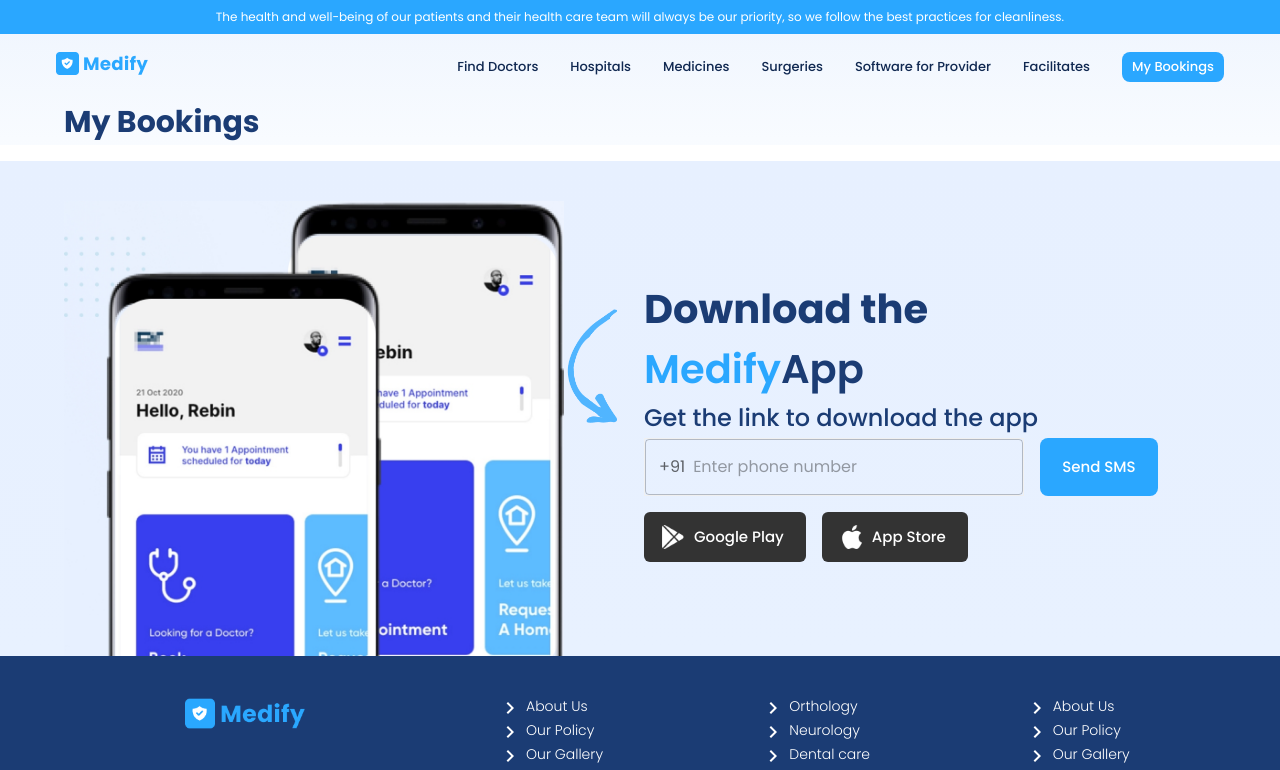
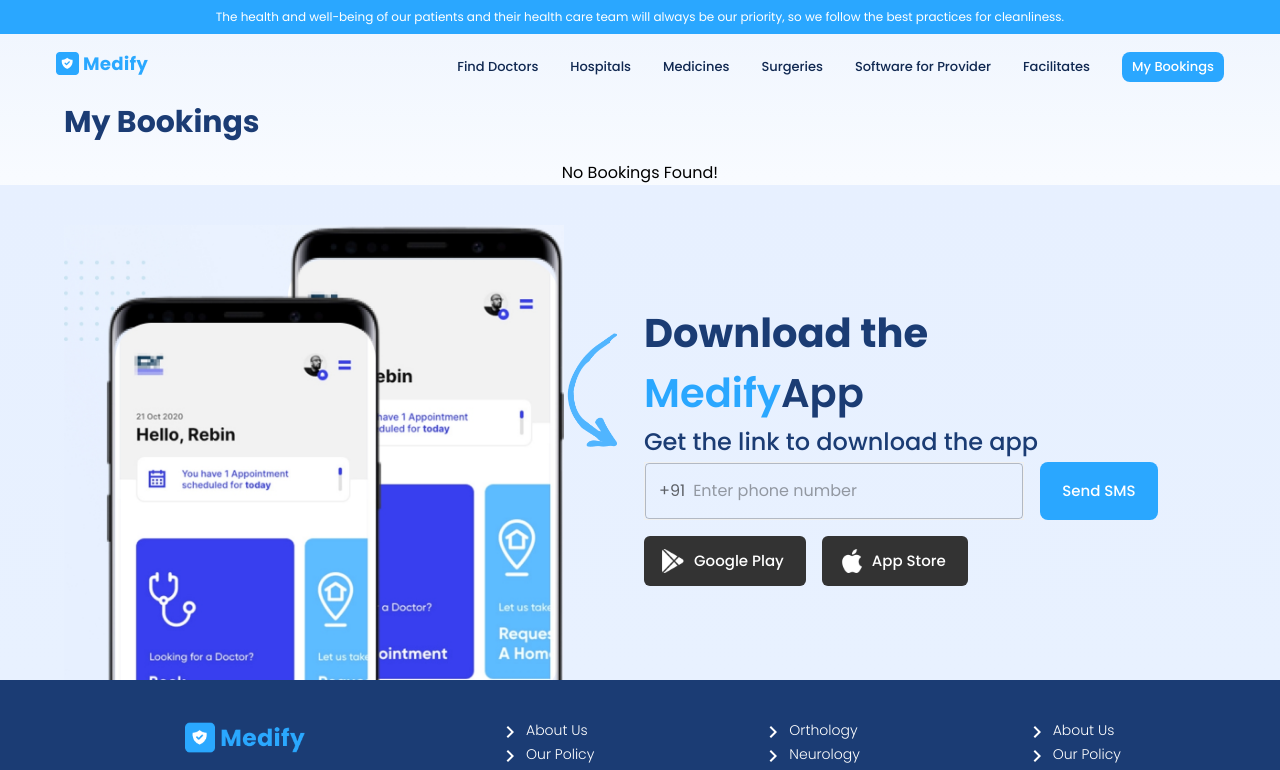
Before and after one commit to Mohnish57/medify, a React (Create React App) app: page /bookings in a window 1280 px wide. Shown: the top 770 px of the page. Built offline with nearby package versions, Linux system fonts and the light colour scheme.

Commit message:
my bookings page implemented

```diff
--- a/src/Pages/MyBookingsPage/MyBookings.jsx
+++ b/src/Pages/MyBookingsPage/MyBookings.jsx
@@ -39,8 +39,8 @@
             My Bookings
           </Typography>
 
-          {bookings
-            ? bookings.map((hospital) => (
+          {bookings.length > 0 ? (
+            bookings.map((hospital) => (
               <>
                 <Box mb={2} bgcolor={"#fff"} borderRadius={5} py={2}>
                   <Container>
@@ -65,7 +65,9 @@
                 </Box>
               </>
             ))
-            : "No Bookings Found"}
+          ) : (
+            <Typography>No Bookings Found!</Typography>
+          )}
         </Container>
       </Box>
     </>
```
Lines whose indentation alone changed are shown as unchanged.
